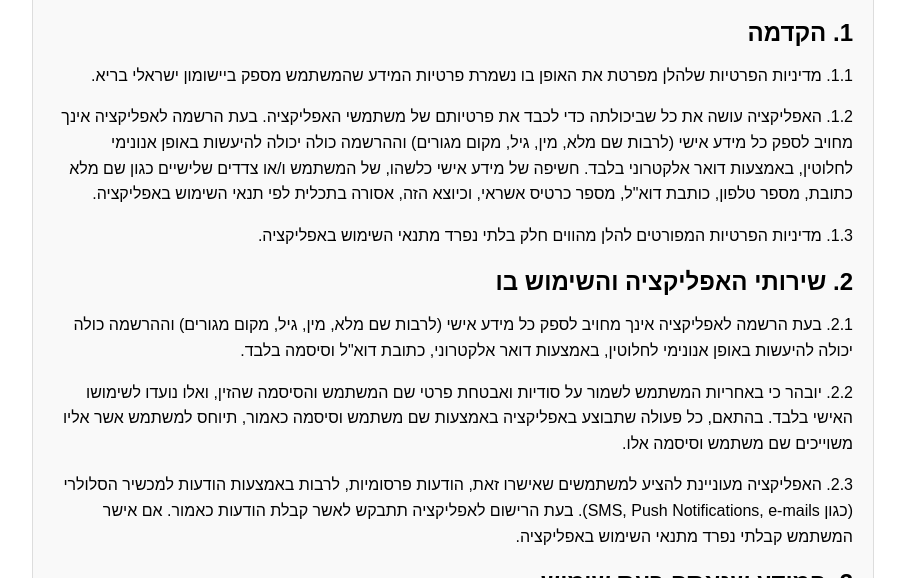
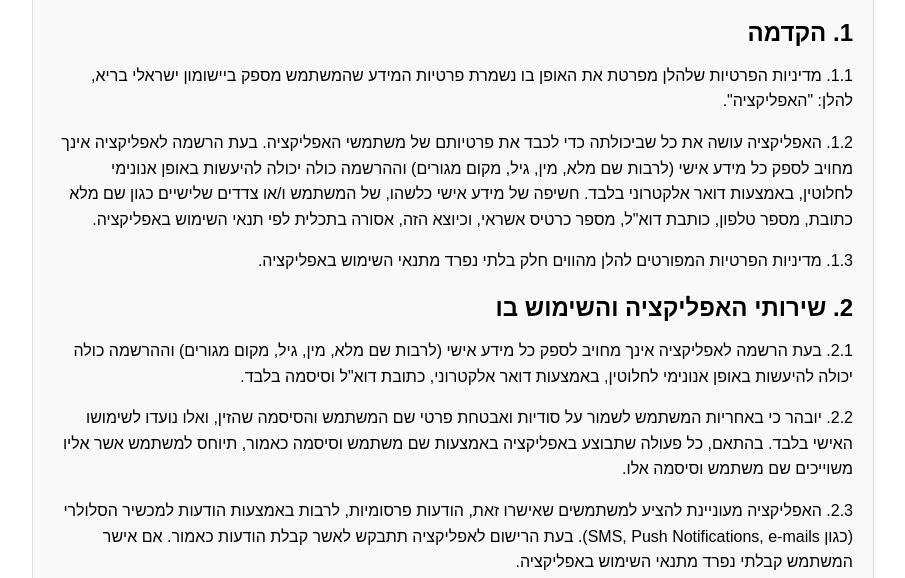
Before and after one commit to HealthyIsraeli/PrivacyPolicy, a plain HTML site: page index.html in a window 1280 px wide. Shown: the part 222-800 px from the top of the page, without its empty margins (187-1092 px from the left). Drawn offline with Linux system fonts and the light colour scheme.

Commit message:
Update index.html

```diff
--- a/index.html
+++ b/index.html
@@ -45,7 +45,7 @@
         <h1>מדיניות פרטיות</h1>
 
         <h2>1. הקדמה</h2>
-        <p>1.1. מדיניות הפרטיות שלהלן מפרטת את האופן בו נשמרת פרטיות המידע שהמשתמש מספק ביישומון ישראלי בריא.</p>
+        <p>1.1.  מדיניות הפרטיות שלהלן מפרטת את האופן בו נשמרת פרטיות המידע שהמשתמש מספק ביישומון ישראלי בריא, להלן: "האפליקציה".</p>
         <p>1.2. האפליקציה עושה את כל שביכולתה כדי לכבד את פרטיותם של משתמשי האפליקציה. בעת הרשמה לאפליקציה אינך מחויב לספק כל מידע אישי (לרבות שם מלא, מין, גיל, מקום מגורים) וההרשמה כולה יכולה להיעשות באופן אנונימי לחלוטין, באמצעות דואר אלקטרוני בלבד. חשיפה של מידע אישי כלשהו, של המשתמש ו/או צדדים שלישיים כגון שם מלא כתובת, מספר טלפון, כותבת דוא"ל, מספר כרטיס אשראי, וכיוצא הזה, אסורה בתכלית לפי תנאי השימוש באפליקציה.</p>
         <p>1.3. מדיניות הפרטיות המפורטים להלן מהווים חלק בלתי נפרד מתנאי השימוש באפליקציה.</p>
 
```
